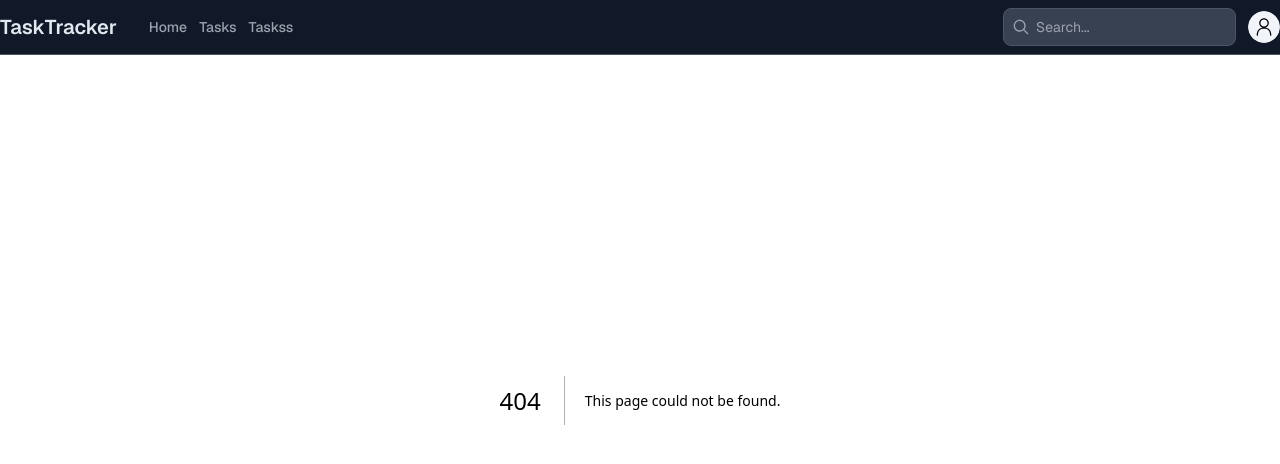
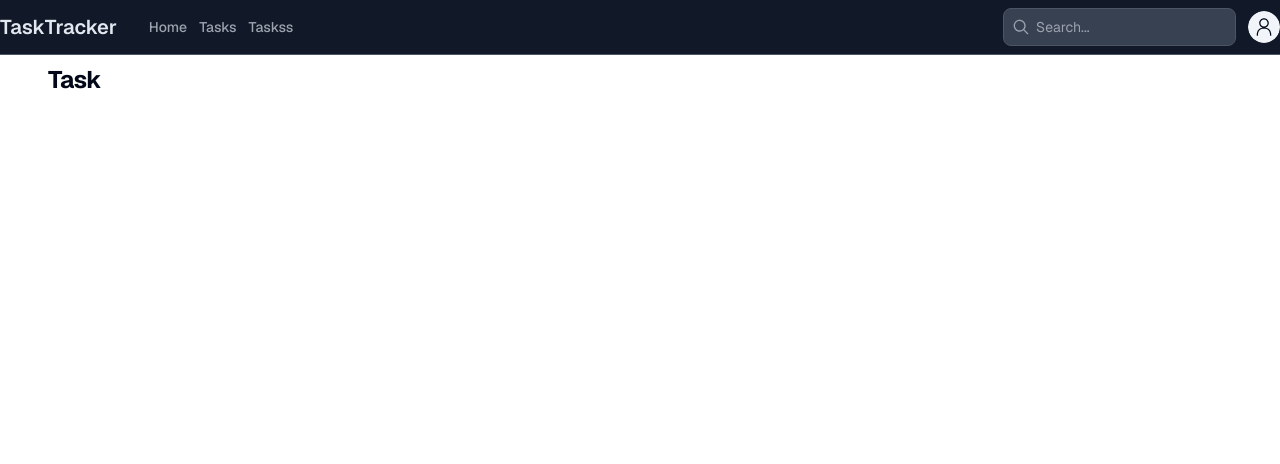
Before and after one commit to KennyMwendwaX/task-trace, a Next.js app: page /tasks/new-task in a window 1280 px wide. Before the commit this address had no page. Shown: the top 464 px of the page. Built offline with nearby package versions, Linux system fonts and the light colour scheme.

Commit message:
Created /tasks/[id] page.tsx

```diff
--- /dev/null
+++ b/app/tasks/[id]/page.tsx
@@ -0,0 +1,11 @@
+"use client";
+
+export default function Task() {
+  return (
+    <>
+      <div className="container mx-auto mt-4 px-12 pb-5 pt-12">
+        <div className="text-2xl font-bold tracking-tight">Task</div>
+      </div>
+    </>
+  );
+}
```
